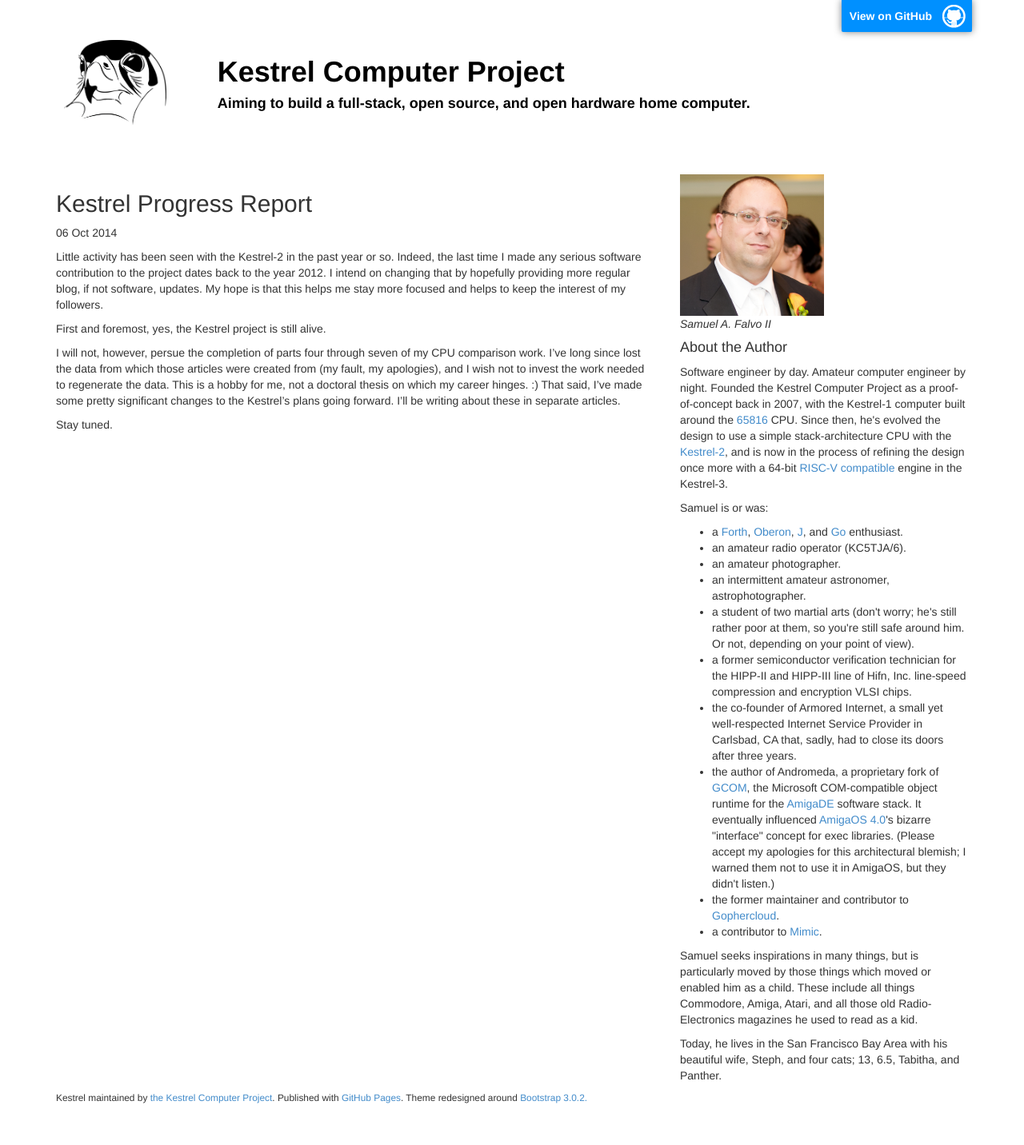
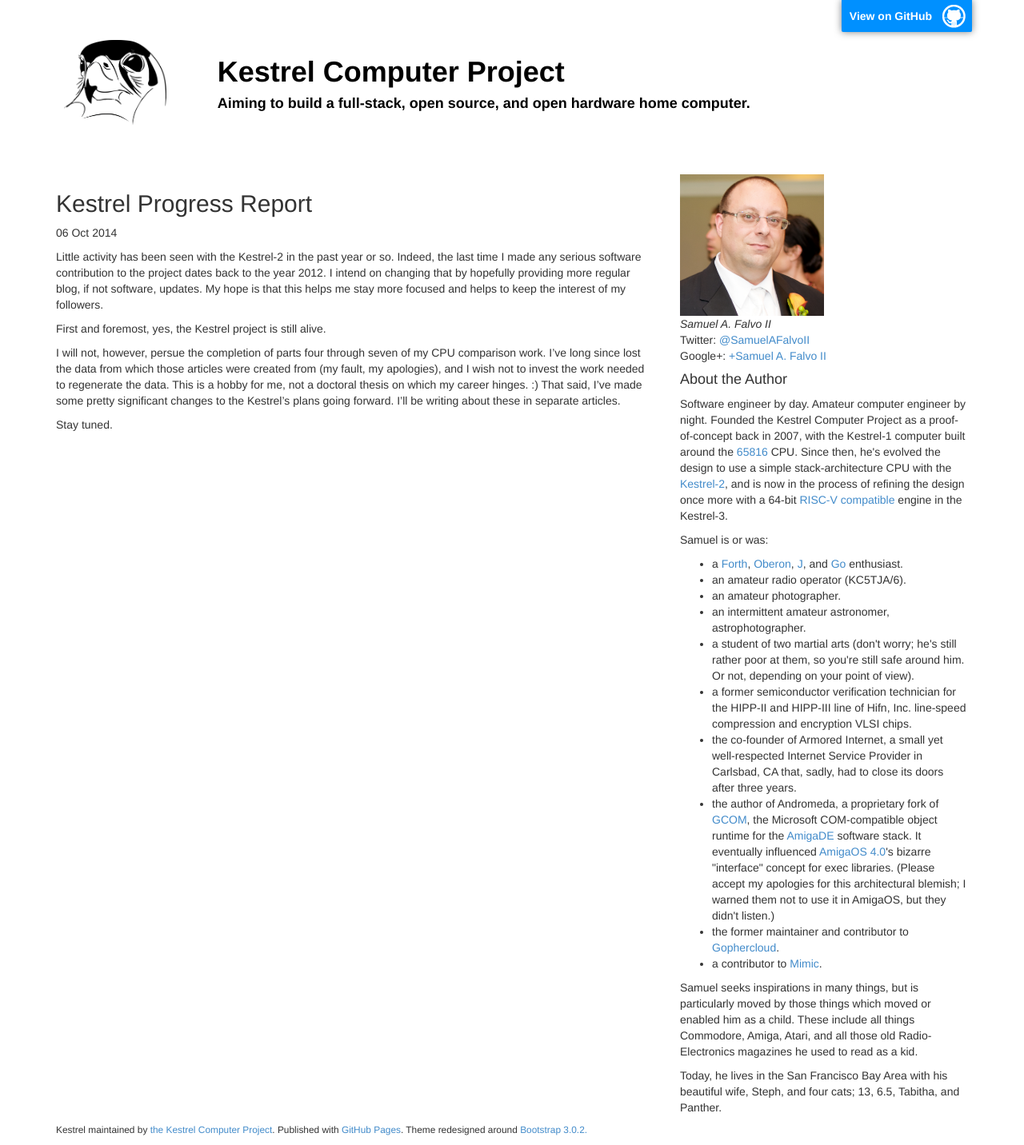
Before and after one commit to KestrelComputer/kestrel, a Jekyll site: the page built from _posts/2014-10-06-kestrel-progress.md, in a window 1280 px wide. Shown: the whole page at 80% size. Built offline with Jekyll 4.4.1, drawn with Linux system fonts in a browser that asks for light colours; Markdown is read by kramdown in place of the engine named in the settings; before the commit the page ends 1392 px from its top, so only the background shows below that.

Commit message:
Forgot linkage

```diff
--- a/_layouts/post.html
+++ b/_layouts/post.html
@@ -12,7 +12,9 @@
 	</div>
 	<div class="col-md-4">
 		<div><img src="{{site.baseurl}}/images/author.jpg" alt="author" width="50%"/></div>
-		<p><i>Samuel A. Falvo II</i></p>
+		<p><i>Samuel A. Falvo II</i><br />
+		Twitter: <a href="https://twitter.com/samuelafalvoii">@SamuelAFalvoII</a><br />
+		Google+: <a href="https://plus.google.com/107342658527226339723">+Samuel A. Falvo II</a></p>
 		<h4>About the Author</h4>
 		<p>
 		  Software engineer by day.
```
